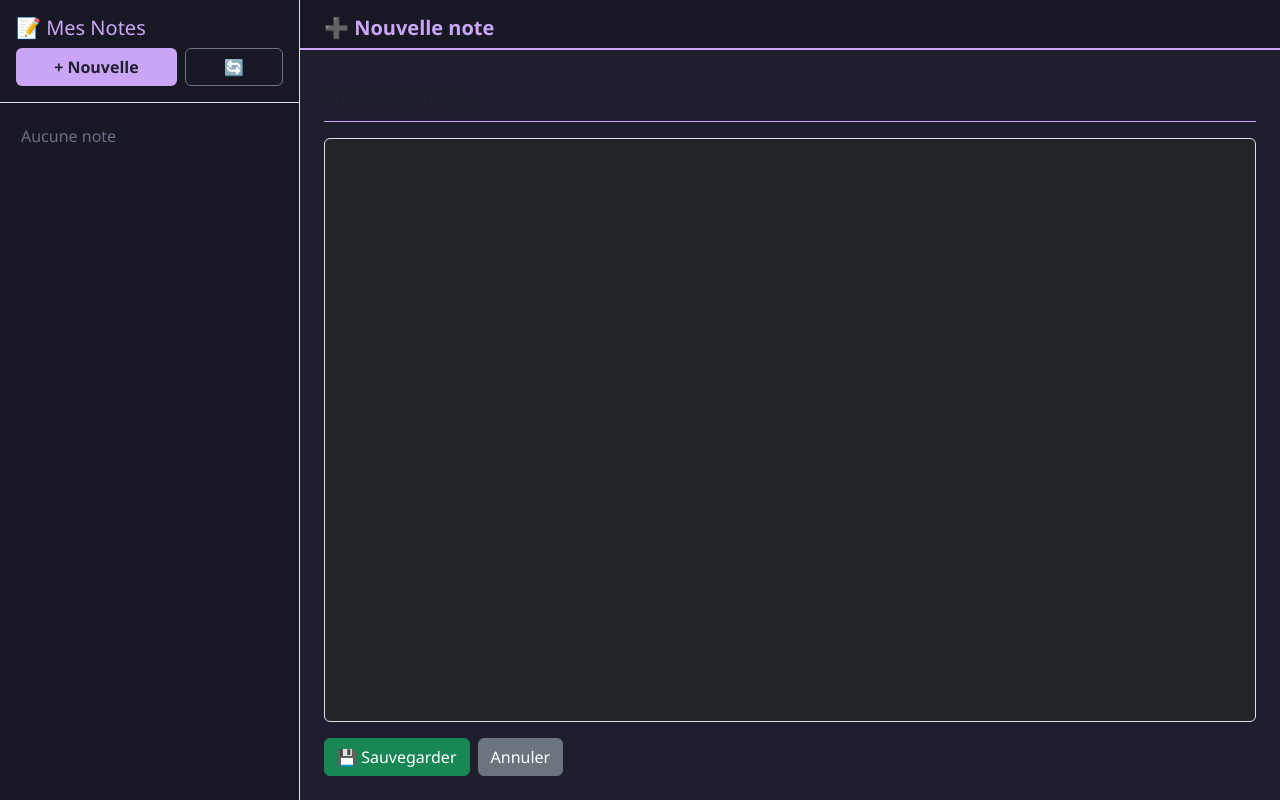
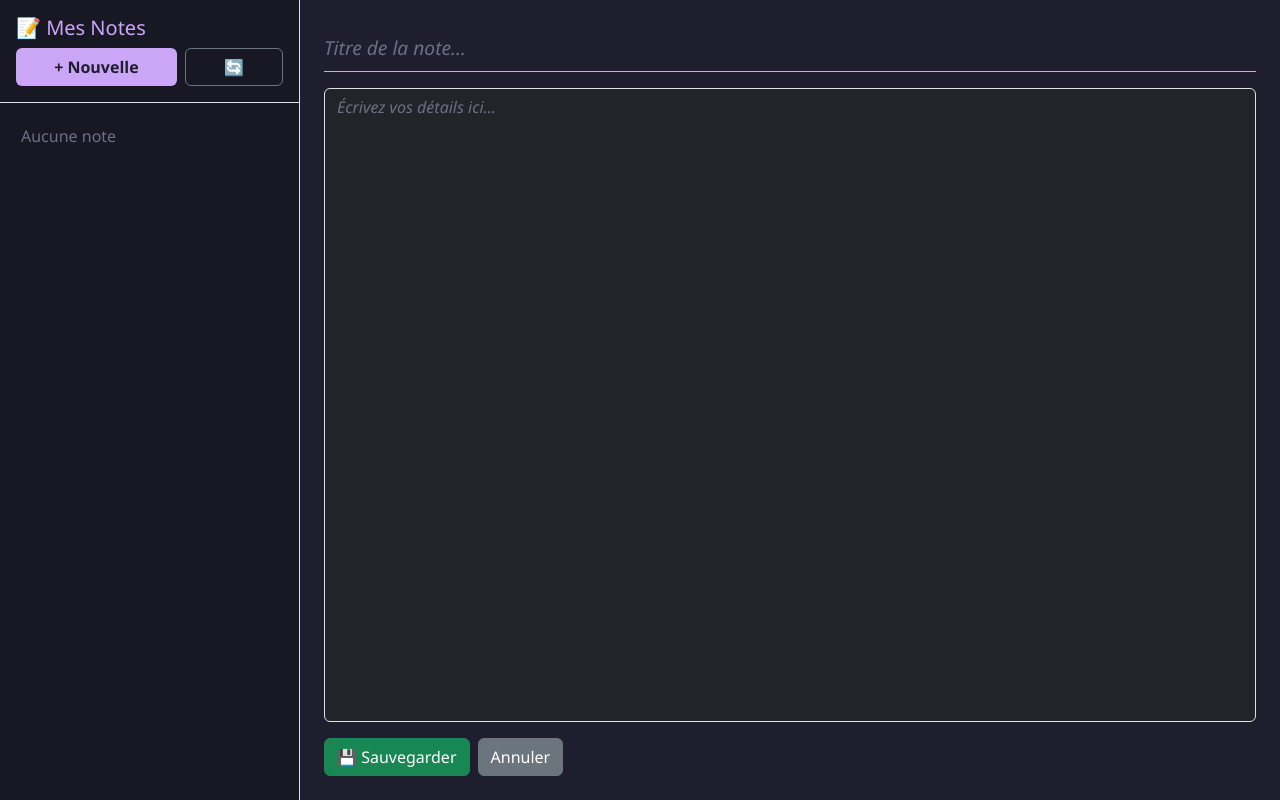
Before and after one commit to Arthure-code/tandem-notes, a website with bundled scripts: page notes-tauri/src/index.html in a window 1280 px wide. Both pictures are taken after a click on the button "+ Nouvelle". Built offline with nearby package versions, Linux system fonts and the light colour scheme; no server answers.

Commit message:
Suppression en-tete nouvelle note et placeholders visibles

```diff
--- a/notes-tauri/src/main.js
+++ b/notes-tauri/src/main.js
@@ -169,7 +169,7 @@ function nouvelleNote() {
   vueDetails.classList.add('hidden');
   formulaire.classList.remove('hidden');
 
-  afficherHeader('➕ Nouvelle note');
+  cacherHeader();
   inputTitre.focus();
   afficherContenu();
 }
--- a/notes-tauri/src/styles.css
+++ b/notes-tauri/src/styles.css
@@ -74,6 +74,17 @@ body {
 #input-details:focus {
   border-color: #cba6f7 !important;
   box-shadow: none !important;
+}
+
+#input-titre::placeholder {
+  color: #6c7086 !important;
+  font-size: 1.2rem;
+  font-style: italic;
+}
+
+#input-details::placeholder {
+  color: #6c7086 !important;
+  font-style: italic;
 }
 
 .statut { font-size: 0.85rem; color: #a6e3a1; }
```
Also changed, not shown: notes-tauri/src/index.html (+0 -1 lines).
